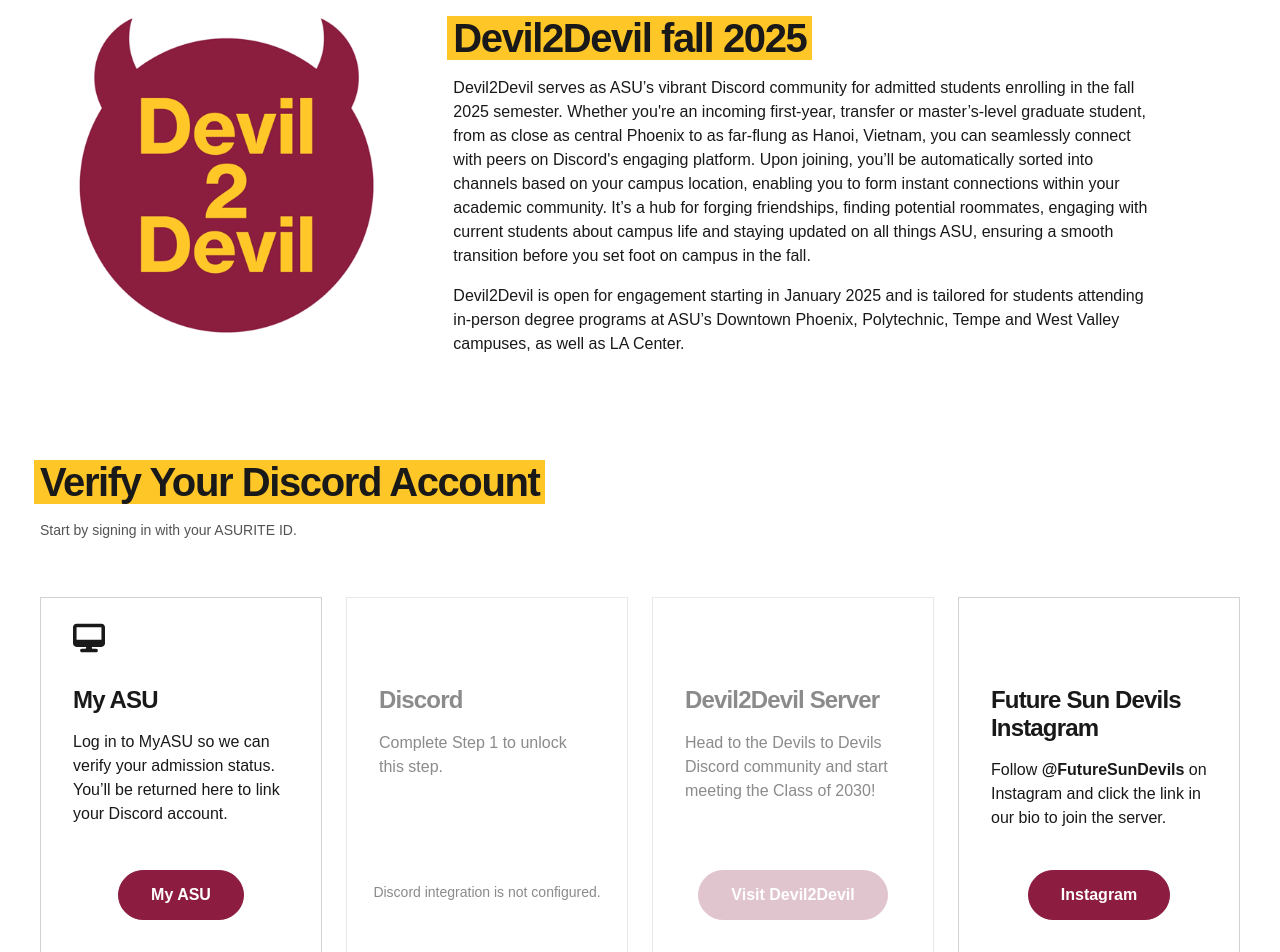
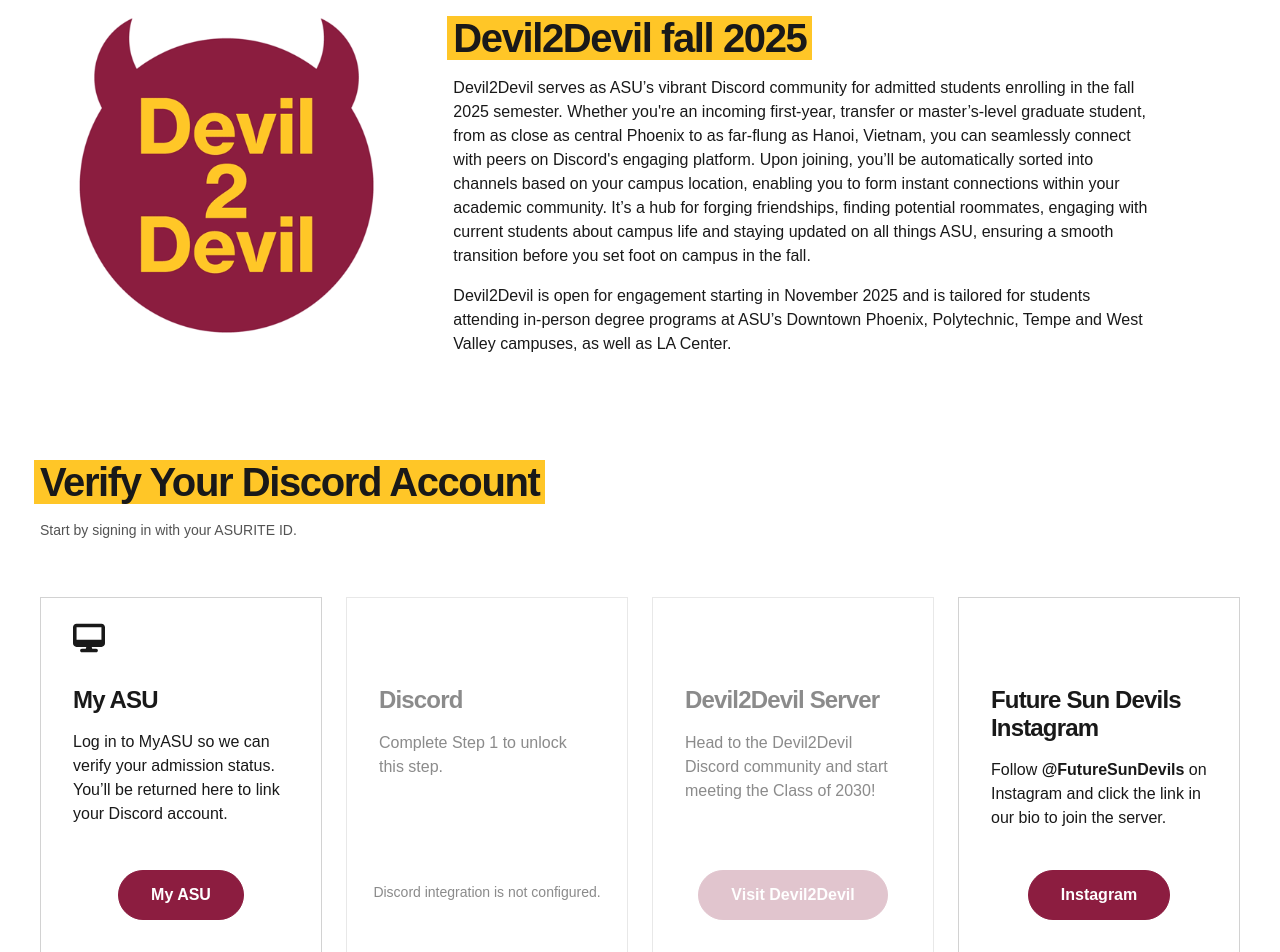
Before and after one commit to code-wolf-byte/forklift, a Flask app: page / in a window 1280 px wide. Shown: the part 896-1848 px from the top of the page. Run offline with Flask 3, Linux system fonts and the light colour scheme; parts of the project's set-up code (start-up, migrations or seed data) failed here and were passed over; some libraries are stand-ins or nearby versions.

Commit message:
fix: update engagement start date and correct bot name in index.html

```diff
--- a/templates/index.html
+++ b/templates/index.html
@@ -1044,7 +1044,7 @@ svg:not(:root).svg-inline--fa, svg:not(:host).svg-inline--fa {
           <h2><span class="highlight-gold">Devil2Devil fall 2025</span></h2>
         </div>
         <p>Devil2Devil serves as ASU’s vibrant Discord community for admitted students enrolling in the fall 2025 semester. Whether you're an incoming first-year, transfer or master’s-level graduate student, from as close as central Phoenix to as far-flung as Hanoi, Vietnam, you can seamlessly connect with peers on Discord's engaging platform. Upon joining, you’ll be automatically sorted into channels based on your campus location, enabling you to form instant connections within your academic community. It’s a hub for forging friendships, finding potential roommates, engaging with current students about campus life and staying updated on all things ASU, ensuring a smooth transition before you set foot on campus in the fall.</p>
-        <p>Devil2Devil is open for engagement starting in January 2025 and is tailored for students attending in-person degree programs at ASU’s Downtown Phoenix, Polytechnic, Tempe and West Valley campuses, as well as LA Center.</p>
+        <p>Devil2Devil is open for engagement starting in November 2025 and is tailored for students attending in-person degree programs at ASU’s Downtown Phoenix, Polytechnic, Tempe and West Valley campuses, as well as LA Center.</p>
       </div>
     </div>
   </div>
@@ -1188,7 +1188,7 @@ svg:not(:root).svg-inline--fa, svg:not(:host).svg-inline--fa {
                 {% if step2_complete %}
                   Discord is linked{% if verification_state.discord_username or discord_user.username %} as <strong>{{ verification_state.discord_username or discord_user.username }}</strong>{% endif %}. You can reconnect to refresh permissions.
                 {% elif step2_enabled %}
-                  Approve the Devils to Devils bot to add you to the server and grant your verified role automatically.
+                  Approve the Forkman bot to verify you in the server and grant your verified role automatically.
                 {% else %}
                   Complete Step&nbsp;1 to unlock this step.
                 {% endif %}
@@ -1214,7 +1214,7 @@ svg:not(:root).svg-inline--fa, svg:not(:host).svg-inline--fa {
             </svg>
             <div class="card-header"><h3 class="card-title">Devil2Devil Server</h3></div>
             <div class="card-body">
-              <p>Head to the Devils to Devils Discord community and start meeting the Class of 2030!</p>
+              <p>Head to the Devil2Devil Discord community and start meeting the Class of 2030!</p>
             </div>
             <div class="card-buttons">
               <a class="btn btn-maroon {% if not step3_enabled %}disabled{% endif %}" href="{% if step3_enabled %}https://discord.com/channels/1187144343400751234/1435338904994709626{% else %}#{% endif %}" {% if not step3_enabled %}aria-disabled="true"{% else %}target="_blank" rel="noopener"{% endif %}>Visit Devil2Devil</a>
```
